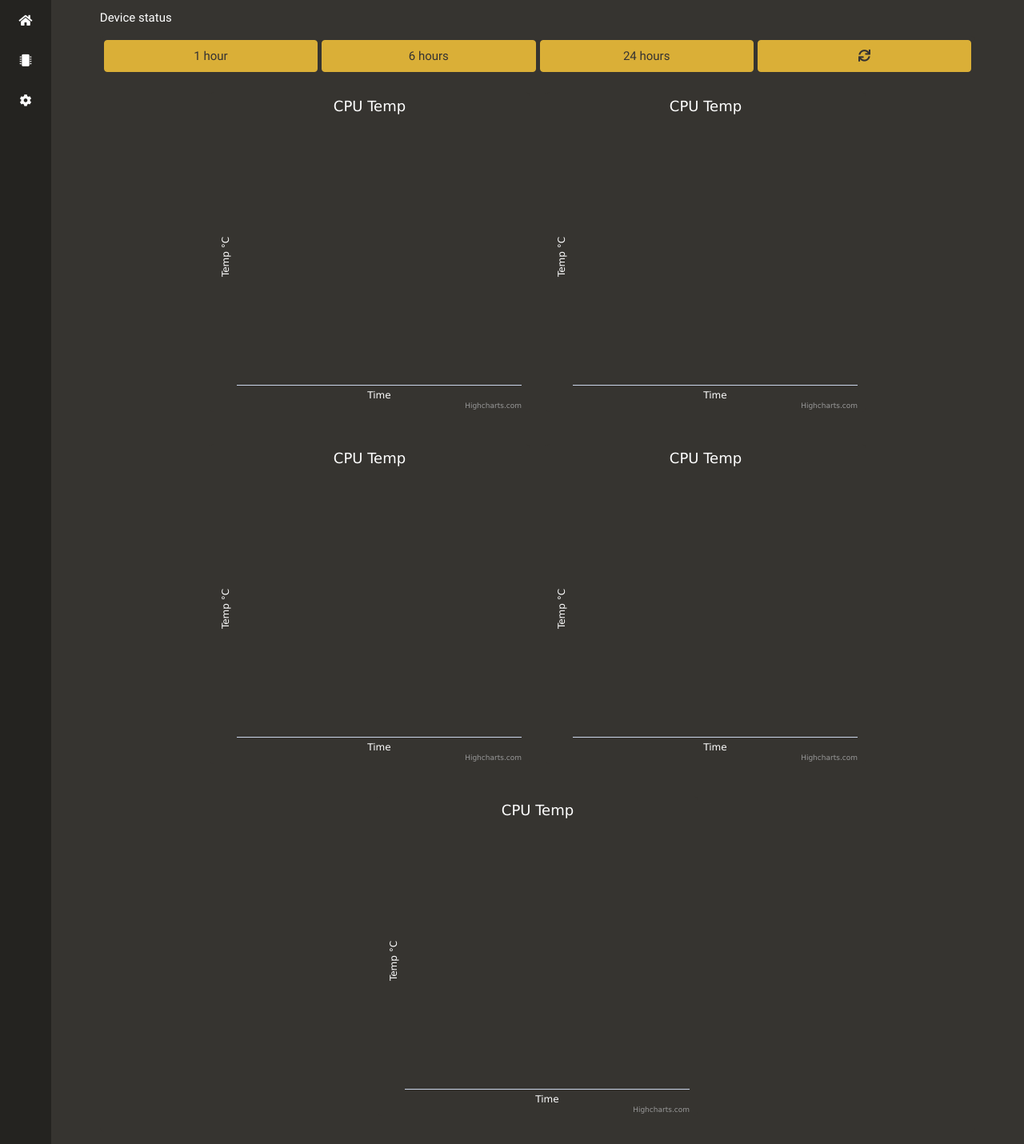
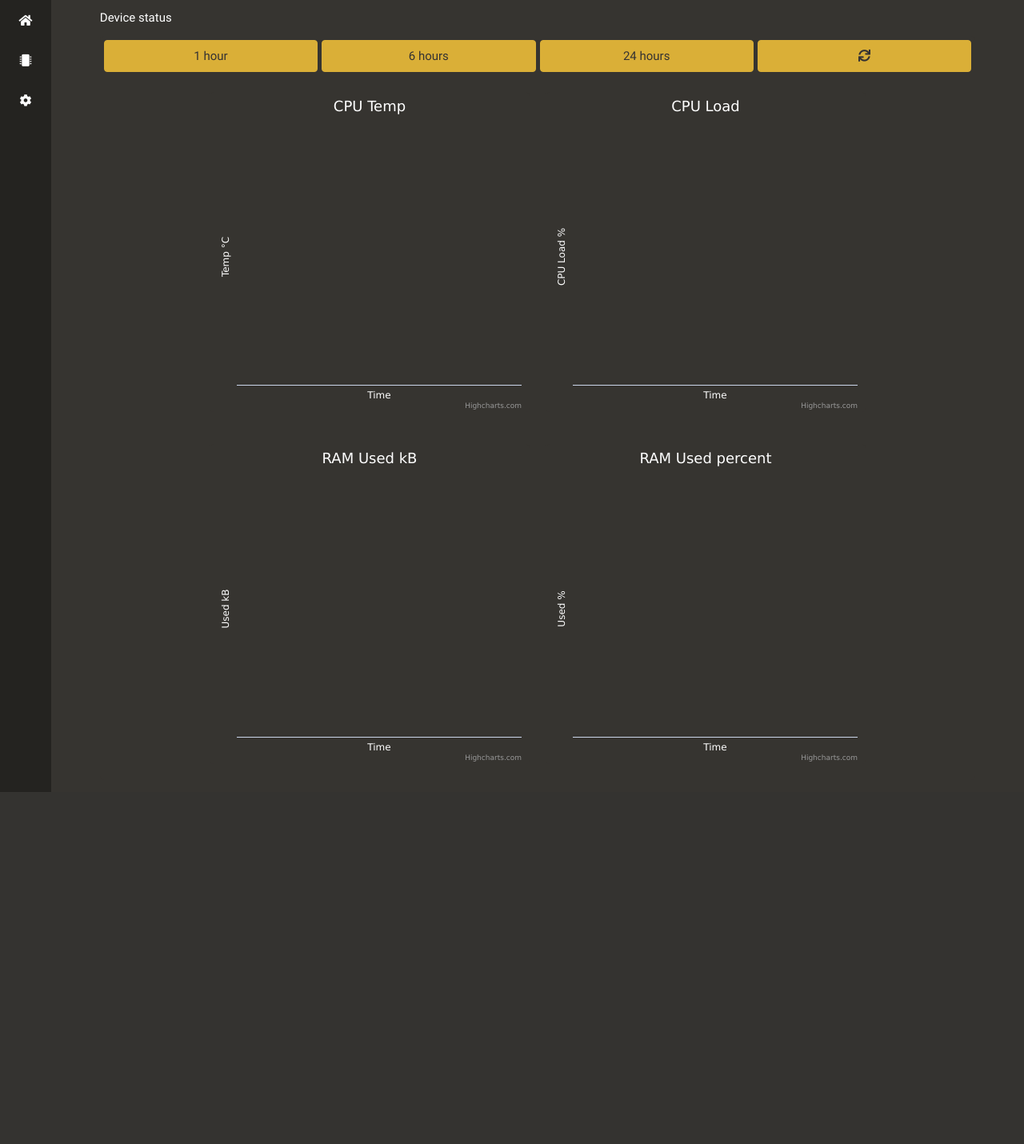
Before and after one commit to VizanArkonin/OrangeTree, a Flask app: template server/templates/general/device_status.html in a window 1280 px wide. Shown: the part 50-1480 px from the top of the page at 80% size. After the commit the page ends 1040 px from the top, so only its background shows below. Run offline with Flask 2, Linux system fonts and the light colour scheme; the template is opened without the code that fills it, so the values that code supplies are empty; the visitor is signed in with stand-in values (Sample User, id 1); data comes from the database, SQL or seed files in the repository.

```diff
--- a/server/static/css/main.css
+++ b/server/static/css/main.css
@@ -847,7 +847,7 @@ input:-webkit-autofill:focus {
     width: 100%;
     flex-wrap: wrap; }
     .device-status-container .device-status-content .chart-container {
-      width: 40rem;
+      width: 40em;
       height: 40rem;
       margin: 2rem 1rem; }
 
--- a/server/static/js/device_status/device_status_page_highcharts.js
+++ b/server/static/js/device_status/device_status_page_highcharts.js
@@ -2,8 +2,15 @@
 
 $(document).ready(function () {
     let URL = '/deviceStatus/getMetrics/' + window.location.pathname.split("/").pop();
+    // let URL = '/deviceStatus/getMetrics/DEV_LITE?timespan=24';
     let cpuTemp = [];
     let cpuTempTime = [];
+    let cpuLoad = [];
+    let cpuLoadTime = [];
+    let ramUsed = [];
+    let ramUsedTime = [];
+    let ramUsedPercent = [];
+    let ramUsedPercentTime = [];
 
     function showDeviceStatus (AjaxData) {
         for (let index = 0; index < AjaxData.readings.cpuTemp.length ; index++) {
@@ -11,16 +18,16 @@ $(document).ready(function () {
             cpuTempTime.push(AjaxData.readings.cpuTemp[index].timestamp);
         }
         for (let index = 0; index < AjaxData.readings.cpuLoad.length ; index++) {
-
-        }
-        for (let index = 0; index < AjaxData.readings.totalRam.length ; index++) {
-
+            cpuLoad.push(AjaxData.readings.cpuLoad[index].value);
+            cpuLoadTime.push(AjaxData.readings.cpuLoad[index].timestamp);
         }
         for (let index = 0; index < AjaxData.readings.ramKbUsed.length ; index++) {
-
+            ramUsed.push(AjaxData.readings.ramKbUsed[index].value);
+            ramUsedTime.push(AjaxData.readings.ramKbUsed[index].timestamp);
         }
         for (let index = 0; index < AjaxData.readings.ramPercentUsed.length ; index++) {
-
+            ramUsedPercent.push(AjaxData.readings.ramPercentUsed[index].value);
+            ramUsedPercentTime.push(AjaxData.readings.ramPercentUsed[index].timestamp);
         }
     }
 
@@ -81,21 +88,22 @@ $(document).ready(function () {
             yAxis: {
                 title: {
                     text: 'Temp °C'
-                }
+                },
+                max: 100
             },
             legend: {
               enabled: false
             },
             colors: ['#FFC31F'],
             series: [{
-                name: 'CPU Temp DEV_LITE',
+                name: 'CPU Temp °C ' + window.location.pathname.split("/").pop(),
                 data: cpuTemp,
                 tooltip: {
                     valueDecimals: 1
                 }
             }],
         });
-    }, 200);
+    }, 1000);
 
     setTimeout(function () {
         let chartCpuTemp = Highcharts.chart('cpu_load', {
@@ -103,67 +111,34 @@ $(document).ready(function () {
                 type: 'line'
             },
             title: {
-                text: 'CPU Temp'
+                text: 'CPU Load'
             },
             xAxis: {
                 title: {
                     text: 'Time'
                 },
-                categories: cpuTempTime,
+                categories: cpuLoadTime,
                 tickInterval: 24 * 3600 * 1000
             },
             yAxis: {
                 title: {
-                    text: 'Temp °C'
-                }
+                    text: 'CPU Load %'
+                },
+                max: 100
             },
             legend: {
               enabled: false
             },
             colors: ['#2bcbba'],
             series: [{
-                name: 'CPU Temp DEV_LITE',
-                data: cpuTemp,
+                name: 'CPU Load ' + window.location.pathname.split("/").pop(),
+                data: cpuLoad,
                 tooltip: {
                     valueDecimals: 1
                 }
             }],
         });
-    }, 200);
-
-    setTimeout(function () {
-        let chartCpuTemp = Highcharts.chart('total_ram', {
-            chart: {
-                type: 'line'
-            },
-            title: {
-                text: 'CPU Temp'
-            },
-            xAxis: {
-                title: {
-                    text: 'Time'
-                },
-                categories: cpuTempTime,
-                tickInterval: 24 * 3600 * 1000
-            },
-            yAxis: {
-                title: {
-                    text: 'Temp °C'
-                }
-            },
-            legend: {
-              enabled: false
-            },
-            colors: ['#ff3838'],
-            series: [{
-                name: 'CPU Temp DEV_LITE',
-                data: cpuTemp,
-                tooltip: {
-                    valueDecimals: 1
-                }
-            }],
-        });
-    }, 200);
+    }, 1000);
 
     setTimeout(function () {
         let chartCpuTemp = Highcharts.chart('ram_used_kb', {
@@ -171,33 +146,34 @@ $(document).ready(function () {
                 type: 'line'
             },
             title: {
-                text: 'CPU Temp'
+                text: 'RAM Used kB'
             },
             xAxis: {
                 title: {
                     text: 'Time'
                 },
-                categories: cpuTempTime,
+                categories: ramUsedTime,
                 tickInterval: 24 * 3600 * 1000
             },
             yAxis: {
                 title: {
-                    text: 'Temp °C'
-                }
+                    text: 'Used kB'
+                },
+                max: 512000
             },
             legend: {
               enabled: false
             },
             colors: ['#ecf0f1'],
             series: [{
-                name: 'CPU Temp DEV_LITE',
-                data: cpuTemp,
+                name: 'RAM Used kB ' + window.location.pathname.split("/").pop(),
+                data: ramUsed,
                 tooltip: {
                     valueDecimals: 1
                 }
             }],
         });
-    }, 200);
+    }, 1000);
 
     setTimeout(function () {
         let chartCpuTemp = Highcharts.chart('ram_used_percent', {
@@ -205,31 +181,32 @@ $(document).ready(function () {
                 type: 'line'
             },
             title: {
-                text: 'CPU Temp'
+                text: 'RAM Used percent'
             },
             xAxis: {
                 title: {
                     text: 'Time'
                 },
-                categories: cpuTempTime,
+                categories: ramUsedPercentTime,
                 tickInterval: 24 * 3600 * 1000
             },
             yAxis: {
                 title: {
-                    text: 'Temp °C'
-                }
+                    text: 'Used %'
+                },
+                max: 100
             },
             legend: {
               enabled: false
             },
-            colors: ['#45aaf2'],
+            colors: ['#ff3838'],
             series: [{
-                name: 'CPU Temp DEV_LITE',
-                data: cpuTemp,
+                name: 'RAM Used (%) - ' + window.location.pathname.split("/").pop(),
+                data: ramUsedPercent,
                 tooltip: {
                     valueDecimals: 1
                 }
             }],
         });
-    }, 200);
+    }, 1000);
  });
--- a/server/static/scss/pages/_device_status_page.scss
+++ b/server/static/scss/pages/_device_status_page.scss
@@ -20,7 +20,7 @@
     width: 100%;
     flex-wrap: wrap;
     .chart-container {
-      width: 40rem;
+      width: 40em;
       height: 40rem;
       margin: 2rem 1rem;
     }
--- a/server/templates/general/device_status.html
+++ b/server/templates/general/device_status.html
@@ -23,7 +23,6 @@
             <div class="device-status-content flex-container-center">
                 <div id="cpu_temp" class="chart-container"></div>
                 <div id="cpu_load" class="chart-container"></div>
-                <div id="total_ram" class="chart-container"></div>
                 <div id="ram_used_kb" class="chart-container"></div>
                 <div id="ram_used_percent" class="chart-container"></div>
             </div>
```
